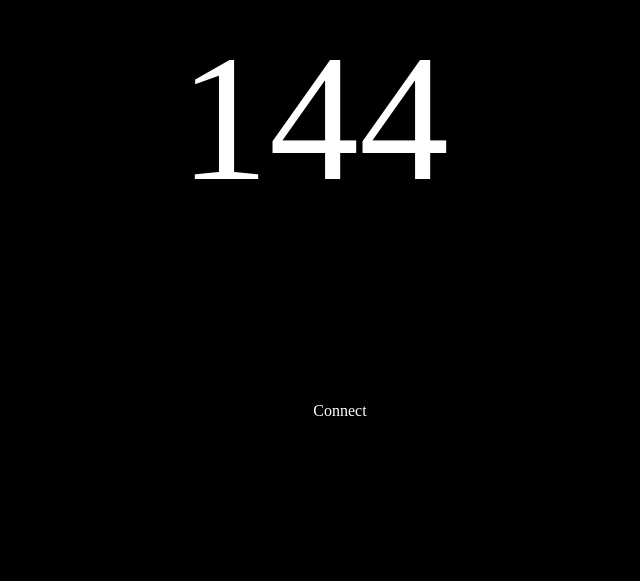
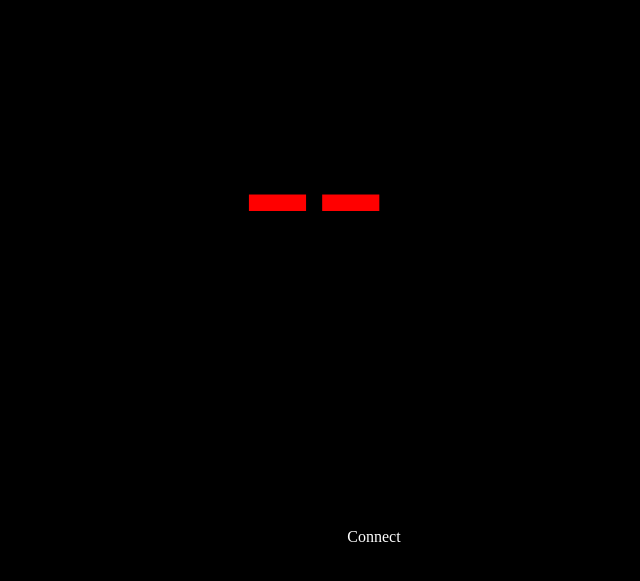
Before and after one commit to narnil/narnil.github.io, a plain HTML site: page index.html in a window 1280 px wide. Shown: the part 365-946 px from the top of the page, without its empty margins (326-966 px from the left). Drawn offline with nearby package versions, Linux system fonts and the light colour scheme.

Commit message:
More size

```diff
--- a/index.html
+++ b/index.html
@@ -14,12 +14,13 @@
     }
 
     #heartRateDisplay {
-      font-size: 180px;
+      font-size: 220px;
+      color: red;
     }
 
     ion-card {
       --background: black;
-      padding: 30px 13px 0px 13px;
+      padding: 50px 30px 0px 30px;
     }
 
     ion-card-title {
@@ -27,15 +28,15 @@
     }
 
     ion-range::part(pin) {
-      transform: scale(2);
-      top: -50px;
+      transform: scale(3);
+      top: -65px;
     }
   </style>
 </head>
 
 <body>
   <div>
-    <p id="heartRateDisplay">144</p>
+    <p id="heartRateDisplay">--</p>
   </div>
 
   <ion-card>
```
